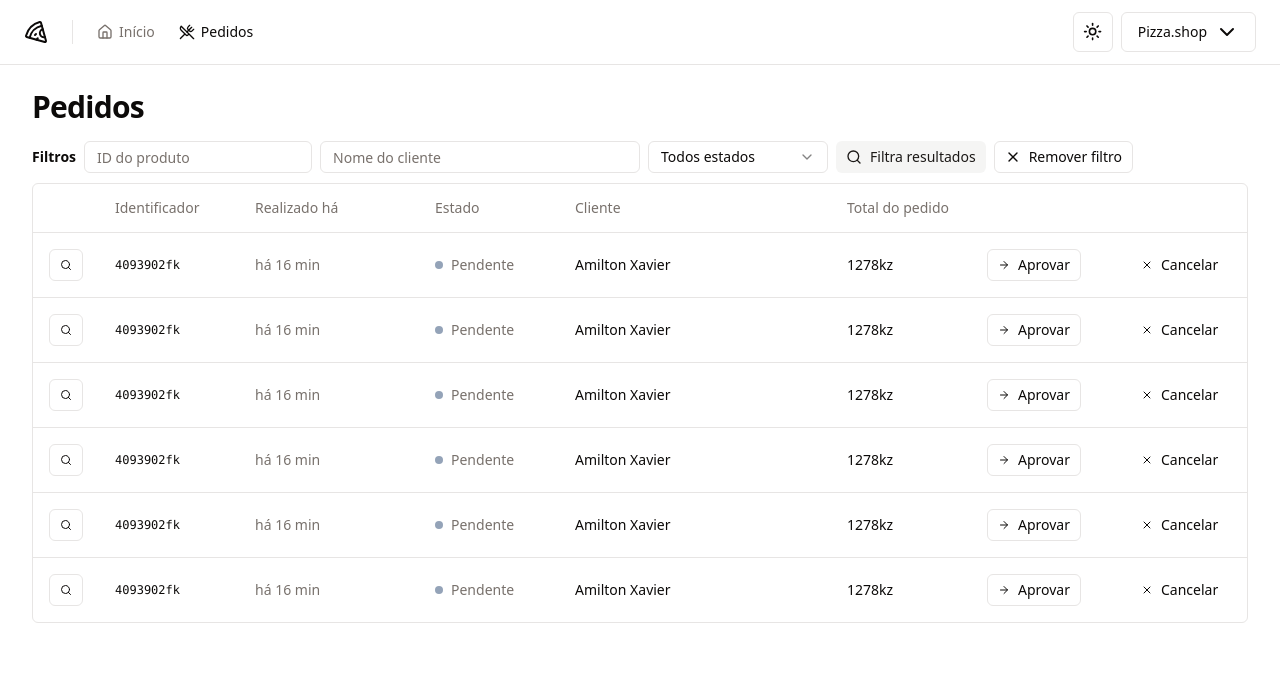
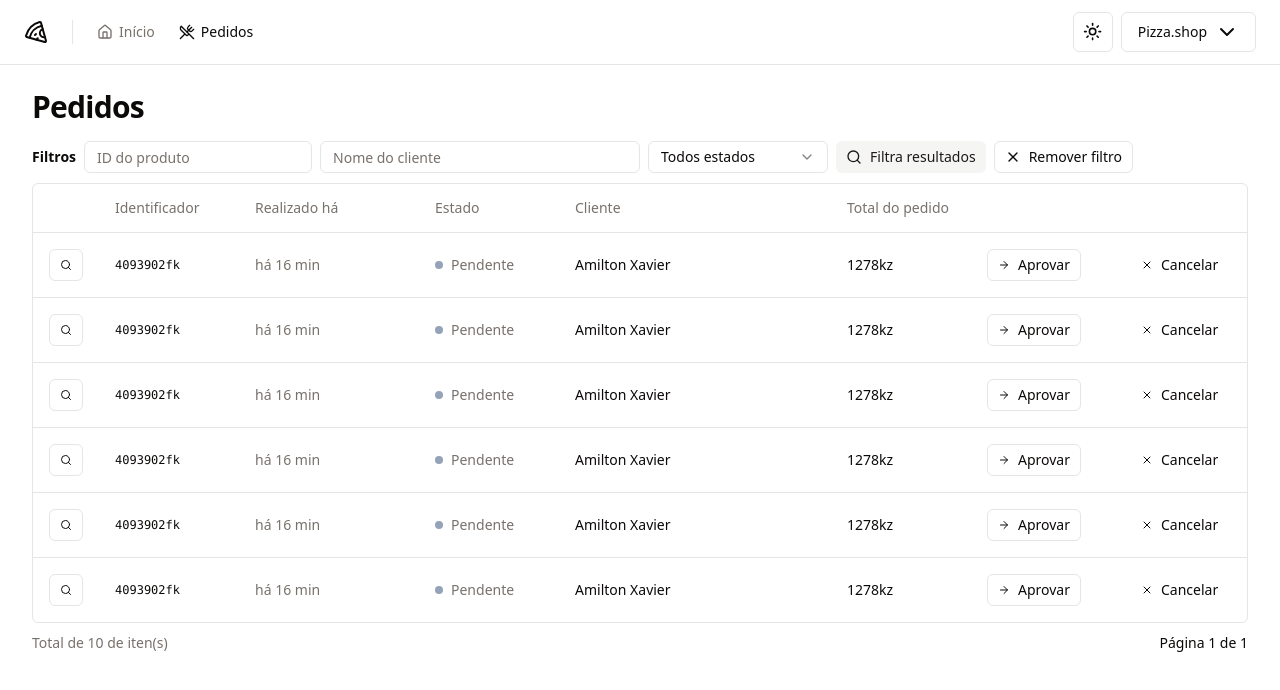
Before and after one commit to Amiltonxavier/pizzashop, a React (Vite) app: page /orders in a window 1280 px wide. Shown: the top 690 px of the page. Built offline with nearby package versions, Linux system fonts and the light colour scheme.

Commit message:
add pagination

```diff
--- /dev/null
+++ b/src/components/pagination.tsx
@@ -0,0 +1,21 @@
+
+type PaginationProps = {
+    pageIndex: number;
+    totalCount: number;
+    perPage: number;
+}
+
+export function Pagination({ pageIndex, totalCount, perPage }: PaginationProps) {
+    const pages = Math.ceil(totalCount / perPage) || 1
+    return (
+        <div className='flex items-center justify-between'>
+            <span className='text-sm text-muted-foreground'>Total de {totalCount} de iten(s)</span>
+
+            <div className='flex '>
+                <div className='text-sm font-medium'>
+                    Página  {pageIndex + 1} de {pages}
+                </div>
+            </div>
+        </div>
+    )
+}
--- a/src/pages/orders/order.tsx
+++ b/src/pages/orders/order.tsx
@@ -5,6 +5,7 @@ import { Table, TableHead, TableHeader, TableBody, TableRow } from "@/components
 import { Helmet } from "react-helmet-async";
 import OrderTableRow from "./order-table-row";
 import { OrderTableFilters } from "./order-table-filters";
+import { Pagination } from "@/components/pagination";
 
 export function Orders() {
     return (
@@ -36,6 +37,7 @@ export function Orders() {
                             </TableBody>
                         </Table>
                     </div>
+                    <Pagination totalCount={10} perPage={20} pageIndex={0} />
                 </div>
 
             </div>
```
